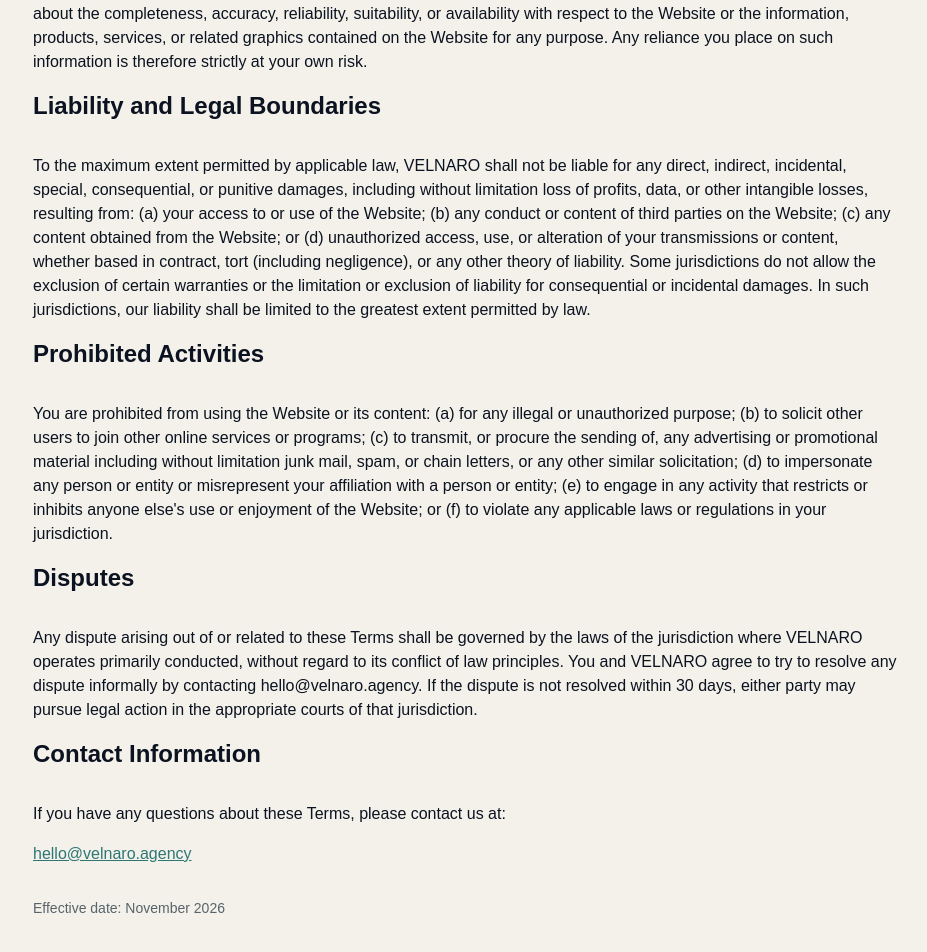
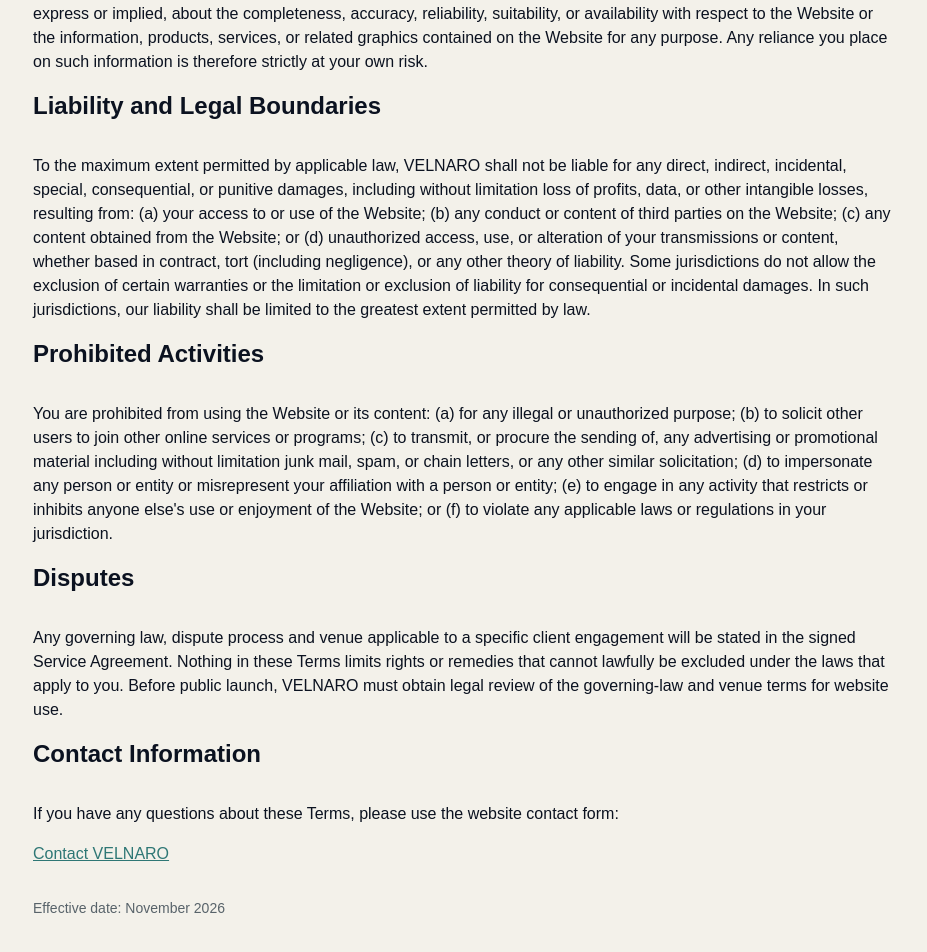
Before and after one commit to devtalish/velnaro-web, a Next.js app: page /terms-of-service in a window 1280 px wide. Shown: the part 1284-2236 px from the top of the page, without its empty margins (175-1102 px from the left). Built offline with nearby package versions, Linux system fonts and the light colour scheme; no server answers; a web font is replaced by a local one.

Commit message:
Correct terms copy and remove unconfirmed governing-law wording

```diff
--- a/app/terms-of-service/page.tsx
+++ b/app/terms-of-service/page.tsx
@@ -1,6 +1,5 @@
 import { type Metadata } from "next";
 import Link from "next/link";
-import { CONTACT_EMAIL } from "@/constants/portfolio-constants";
 import {
   OG_IMAGES,
   OG_LOCALE,
@@ -80,7 +79,7 @@ export default function TermsOfService(): React.ReactElement {
 
         <h2 className="text-2xl font-semibold text-graphite mb-8">Website Content Accuracy</h2>
         <p className="mb-4">
-          The information on the Website is provided general information only and may not be relied upon. While we strive to provide accurate and up-to-date information, we make no representations or warranties of any kind, express or implied, about the completeness, accuracy, reliability, suitability, or availability with respect to the Website or the information, products, services, or related graphics contained on the Website for any purpose. Any reliance you place on such information is therefore strictly at your own risk.
+          The information on the Website is provided for general information only and should not be treated as professional advice. While we strive to provide accurate and up-to-date information, we make no representations or warranties of any kind, express or implied, about the completeness, accuracy, reliability, suitability, or availability with respect to the Website or the information, products, services, or related graphics contained on the Website for any purpose. Any reliance you place on such information is therefore strictly at your own risk.
         </p>
 
         <h2 className="text-2xl font-semibold text-graphite mb-8">Liability and Legal Boundaries</h2>
@@ -95,17 +94,17 @@ export default function TermsOfService(): React.ReactElement {
 
         <h2 className="text-2xl font-semibold text-graphite mb-8">Disputes</h2>
         <p className="mb-4">
-          Any dispute arising out of or related to these Terms shall be governed by the laws of the jurisdiction where VELNARO operates primarily conducted, without regard to its conflict of law principles. You and VELNARO agree to try to resolve any dispute informally by contacting hello@velnaro.agency. If the dispute is not resolved within 30 days, either party may pursue legal action in the appropriate courts of that jurisdiction.
+          Any governing law, dispute process and venue applicable to a specific client engagement will be stated in the signed Service Agreement. Nothing in these Terms limits rights or remedies that cannot lawfully be excluded under the laws that apply to you. Before public launch, VELNARO must obtain legal review of the governing-law and venue terms for website use.
         </p>
 
         <h2 className="text-2xl font-semibold text-graphite mb-8">Contact Information</h2>
         <p className="mb-4">
-          If you have any questions about these Terms, please contact us at:
+          If you have any questions about these Terms, please use the website contact form:
         </p>
         <p className="mb-4">
-          <a href={`mailto:${CONTACT_EMAIL}`} className="text-deep-teal hover:text-primary transition-colors underline">
-            hello@velnaro.agency
-          </a>
+          <Link href="/#contact" className="text-deep-teal hover:text-primary transition-colors underline">
+            Contact VELNARO
+          </Link>
         </p>
 
         <p className="mt-8 text-sm text-muted">
```
